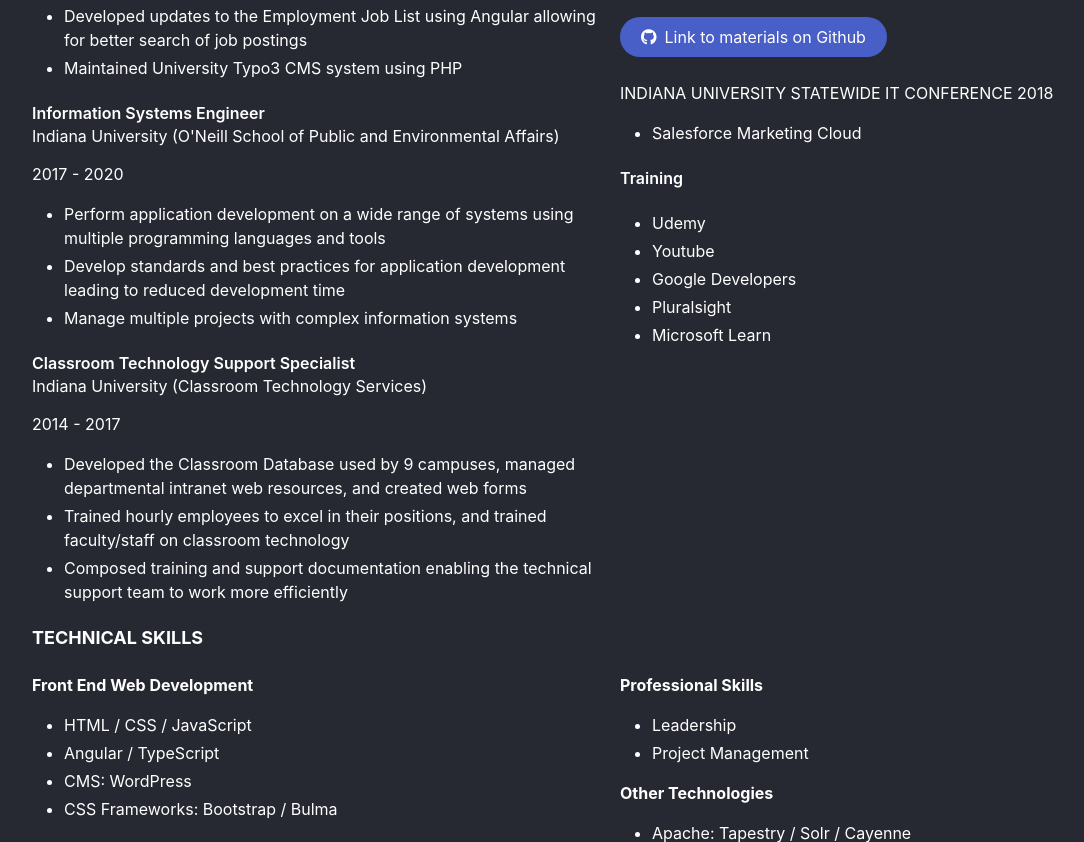
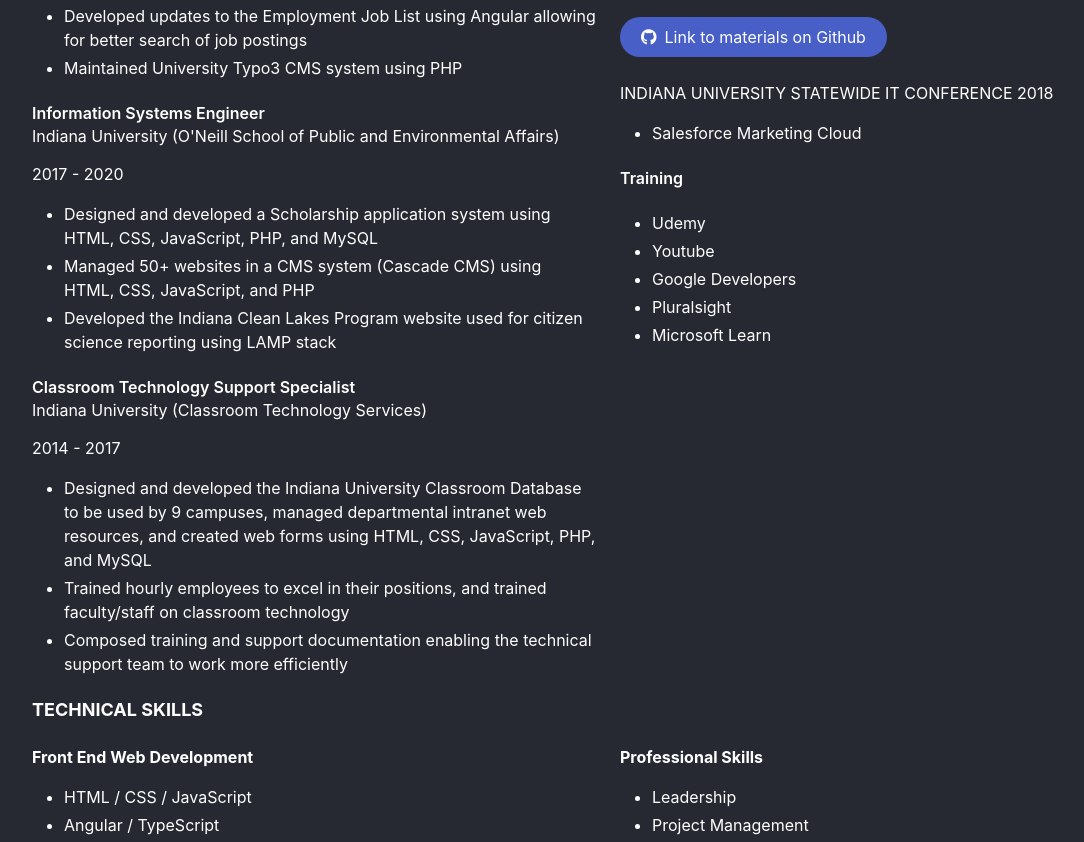
Before and after one commit to SteveTempleton/stevetempleton-space, a PHP site: page / in a window 1280 px wide. Shown: the part 1498-2340 px from the top of the page, without its empty margins (32-1116 px from the left). Run offline with PHP 8.4, Linux system fonts and the light colour scheme; some libraries are stand-ins or nearby versions.

Commit message:
update to resume section to match resume text

```diff
--- a/main.php
+++ b/main.php
@@ -54,12 +54,12 @@
               Affairs)</p>
             <p>2017 - 2020</p>
             <ul>
-              <li>Perform application development on a wide range of systems using multiple programming languages and
-                tools
+              <li>Designed and developed a Scholarship application system using HTML, CSS, JavaScript, PHP, and MySQL
               </li>
-              <li>Develop standards and best practices for application development leading to reduced development time
+              <li>Managed 50+ websites in a CMS system (Cascade CMS) using HTML, CSS, JavaScript, and PHP
               </li>
-              <li>Manage multiple projects with complex information systems</li>
+              <li>Developed the Indiana Clean Lakes Program website used for citizen science reporting using LAMP stack
+              </li>
             </ul>
           </div>
 
@@ -68,15 +68,13 @@
             <p class="subtitle is-6 has-text-white">Indiana University (Classroom Technology Services)</p>
             <p>2014 - 2017</p>
             <ul>
-              <li>Developed the Classroom Database used by 9 campuses, managed departmental intranet web resources,
-                and
-                created web forms</li>
+              <li>Designed and developed the Indiana University Classroom Database to be used by 9 campuses, managed
+                departmental intranet web resources, and created web forms using HTML, CSS, JavaScript, PHP, and MySQL
+              </li>
               <li>Trained hourly employees to excel in their positions, and trained faculty/staff on classroom
-                technology
-              </li>
+                technology</li>
               <li>Composed training and support documentation enabling the technical support team to work more
-                efficiently
-              </li>
+                efficiently</li>
             </ul>
           </div>
         </div>
@@ -245,8 +243,8 @@
           </div>
         </div>
         <div class="columns">
-          <div class="column"><a class="button is-link is-rounded"
-              href="https://www.youtube.com/watch?v=rHPZCxQNnFg" target="_blank">Disc
+          <div class="column"><a class="button is-link is-rounded" href="https://www.youtube.com/watch?v=rHPZCxQNnFg"
+              target="_blank">Disc
               Golf</a></div>
           <div class="column"><a class="button is-link is-rounded" href="https://www.youtube.com/watch?v=iIpfWORQWhU"
               target="_blank">Running</a></div>
@@ -254,8 +252,8 @@
               target="_blank">Autodidact</a></div>
           <div class="column"><a class="button is-link is-rounded" href="https://www.youtube.com/watch?v=UMVjToYOjbM"
               target="_blank">Traveling</a></div>
-          <div class="column"><a class="button is-link is-rounded"
-              href="https://www.youtube.com/watch?v=GJlNvSC5v6s" target="_blank">Foodie</a></div>
+          <div class="column"><a class="button is-link is-rounded" href="https://www.youtube.com/watch?v=GJlNvSC5v6s"
+              target="_blank">Foodie</a></div>
         </div>
       </div>
     </div>
```
